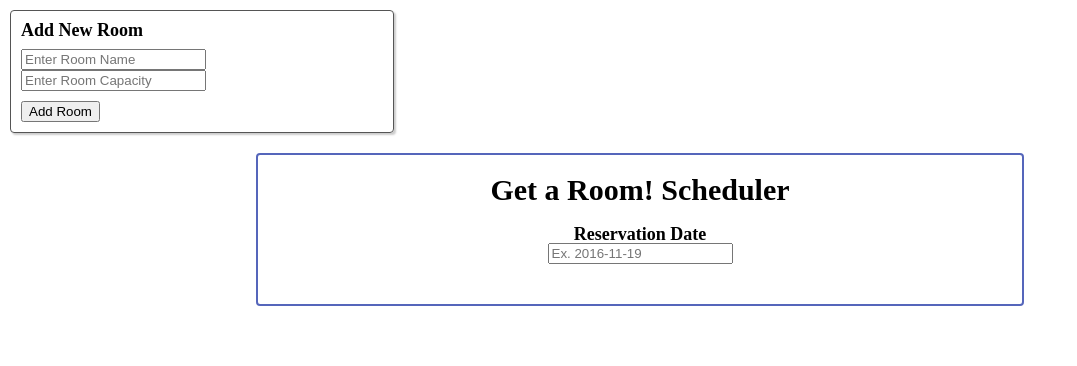
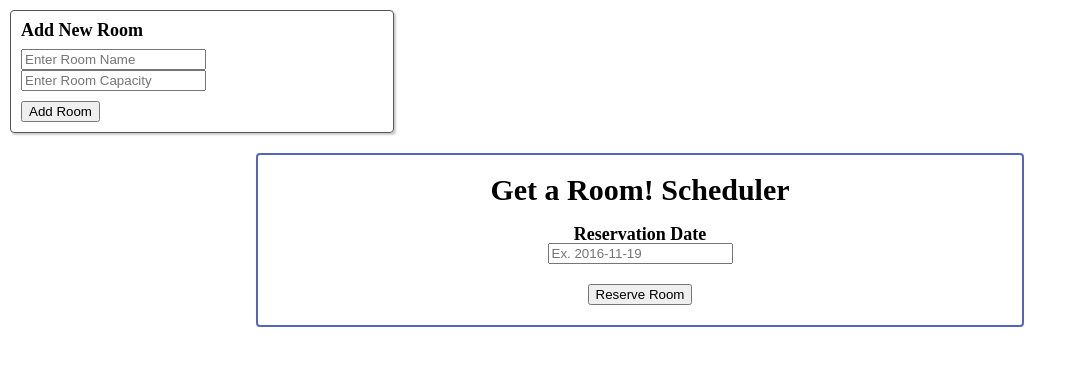
Before and after one commit to DAMinstrators/get-a-room, a React app: page / in a window 1280 px wide. Shown: the top 366 px of the page, without its empty margins (0-1077 px from the left). Built offline with nearby package versions, Linux system fonts and the light colour scheme.

Commit message:
Added post request to hit API and attempt new reservation for a given, date/room/timeslot

```diff
--- a/src/components/Scheduler.jsx
+++ b/src/components/Scheduler.jsx
@@ -24,18 +24,21 @@ class Scheduler extends Component {
 		this.state = {
 			selectedRoomIndex: -1,
 			selectedDate: "",
-			selectedSlots: {}
+			selectedSlots: {},
+			selectedSlot: 0,
+			errorMessage: ""
 		};
 
 		this.handleSelectDate = this.handleSelectDate.bind(this);
 		this.handleSelectRoom = this.handleSelectRoom.bind(this);
 		this.handleSelectTimeSlot = this.handleSelectTimeSlot.bind(this);
+		this.handleReservationRequest = this.handleReservationRequest.bind(this);
 	}
 
 	handleSelectDate(date) {
 		const selectedDate = new Date(date);
 		if (isValidDate(selectedDate) && date.length === 10) {
-			this.setState({selectedDate: selectedDate});
+			this.setState({selectedDate: date});//store the string version (just the timestamp)
 		} else {
 
 			this.setState({selectedRoomIndex: -1, selectedDate: "", selectedSlots: {}});
@@ -57,16 +60,53 @@ class Scheduler extends Component {
 			selectedSlots[timeSlot] = 0;
 		}
 
-		this.setState({selectedSlots: selectedSlots});
+		this.setState({selectedSlots: selectedSlots, selectedSlot: timeSlot});
+	}
+
+	handleReservationRequest() {
+		if (this.state.selectedRoomIndex >= 0) {
+			const date = new Date(this.state.selectedDate);
+			const roomName = this.props.rooms[this.state.selectedRoomIndex].name;
+			//UPDATE: remove selectedSlot and use selectedSlots so that user can choose multiple time slots
+			const selectedTimeSlot = this.state.selectedSlot;
+			const userName = "admin";
+
+			console.log(isValidDate(date), roomName, selectedTimeSlot, userName);
+			if (isValidDate(date) && roomName && selectedTimeSlot && userName) {
+				//modify date for API by placing year at the end of the time stamp
+				const apiDate = this.state.selectedDate.substring(5) + "-" + this.state.selectedDate.substring(0, 4);
+				const data = "date=" + apiDate + "&roomName=" + roomName + "&startTime=" + selectedTimeSlot + "&userName=" + userName;
+				this.props.httpRequest("post", "/reservation", data, (result) => {
+					this.setState({successMessage: "Reservation details: ", result});
+				});
+			} else {
+				this.setState({errorMessage: "Please make sure you've selected a room and time slot."});
+			}
+		} else {
+				this.setState({errorMessage: "Please make sure you've selected a room."});
+		}
 	}
 
 	render() {
+		let successMessage = "";
+		let errorMessage = "";
+		if (this.state.successMessage) {
+			successMessage = <div className="success">{ this.state.successMessage }</div>;
+		}
+
+		if (this.state.errorMessage) {
+			errorMessage = <div className="error">{ this.state.errorMessage }</div>;
+		}
+
 		return (
 			<div className="scheduler-container">
 				<h2>Get a Room! Scheduler</h2>
+				{successMessage}
+				{errorMessage}
 				<DateSelector selectDate={this.handleSelectDate} />
 				<RoomSelector rooms={this.props.rooms} selectedDate={this.state.selectedDate} selectedRoomIndex={this.state.selectedRoomIndex} selectRoom={this.handleSelectRoom} />
 				<TimeSlotSelector rooms={this.props.rooms} selectedDate={this.state.selectedDate} selectedRoomIndex={this.state.selectedRoomIndex} selectedTimeSlots={this.state.selectedSlots} selectTimeSlot={this.handleSelectTimeSlot} scheduler={this.props.scheduler} />
+				<button onClick={this.handleReservationRequest}>Reserve Room</button>
 			</div>
 		);
 	}
--- a/src/components/app.jsx
+++ b/src/components/app.jsx
@@ -43,11 +43,46 @@ class App extends Component {
 
 	}
 
+	httpRequest(method, url, data, callback) {
+		let xhttp = new XMLHttpRequest();
+		let params = "";
+		if (data) {
+			params = data;
+		}
+		method = method.toLowerCase();
+
+		xhttp.open(method, url, true);
+
+		if (method === "getting") {
+			console.log("Getting...", url, data, callback);
+			xhttp.setRequestHeader("Content-type", "application/json");
+		}
+
+		if (method === "post") {
+			console.log("Posting...", callback);
+			xhttp.setRequestHeader("Content-type", "application/x-www-form-urlencoded");
+		}
+
+		xhttp.onreadystatechange = () => {
+			if (xhttp.status == 200 && xhttp.readyState == 4) {
+				console.log(xhttp.responseText);
+				//console.log("Response Text: ", xhttp.responseText);
+				callback(null, JSON.parse(xhttp.responseText));
+			}
+
+			if (xhttp.status == 400 || xhttp.status == 500) {
+				callback(url + " could not be reached");
+			}
+		}
+
+		xhttp.send(params);
+	}
+
 	render() {
 		return (
 			<div>
 				<RoomManager rooms={this.state.rooms} addRoom={this.addRoom} removeRoom={this.removeRoom}/>
-				<Scheduler rooms={this.state.rooms} makeReservation={this.makeReservation} removeReservation={this.removeReservation}/>
+				<Scheduler rooms={this.state.rooms} makeReservation={this.makeReservation} removeReservation={this.removeReservation} httpRequest={this.httpRequest}/>
 			</div>
 		);
 	}
```
